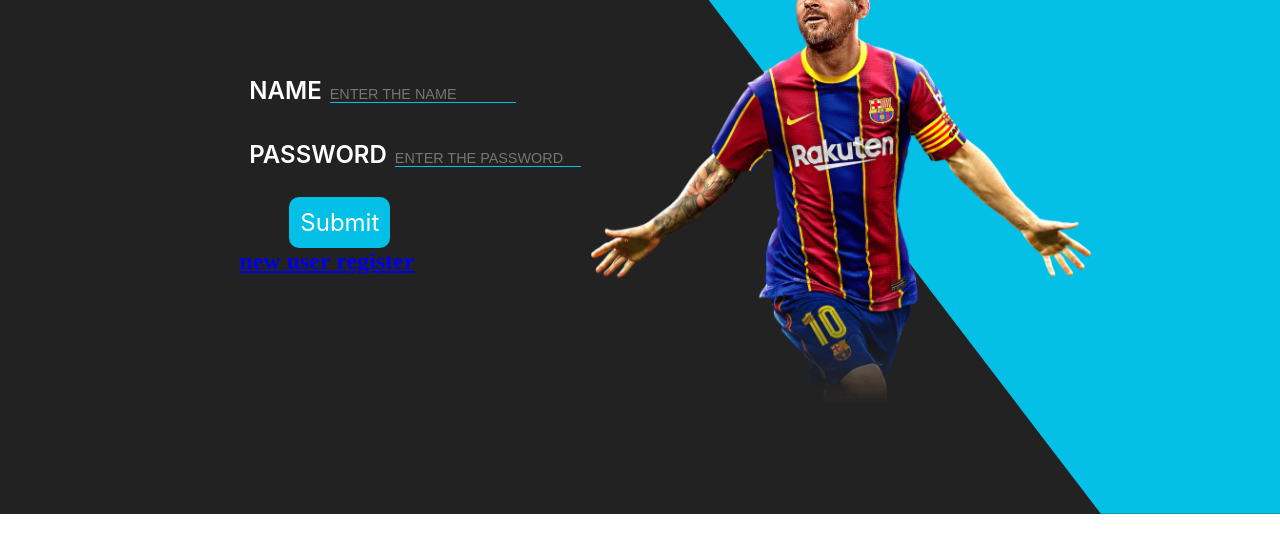
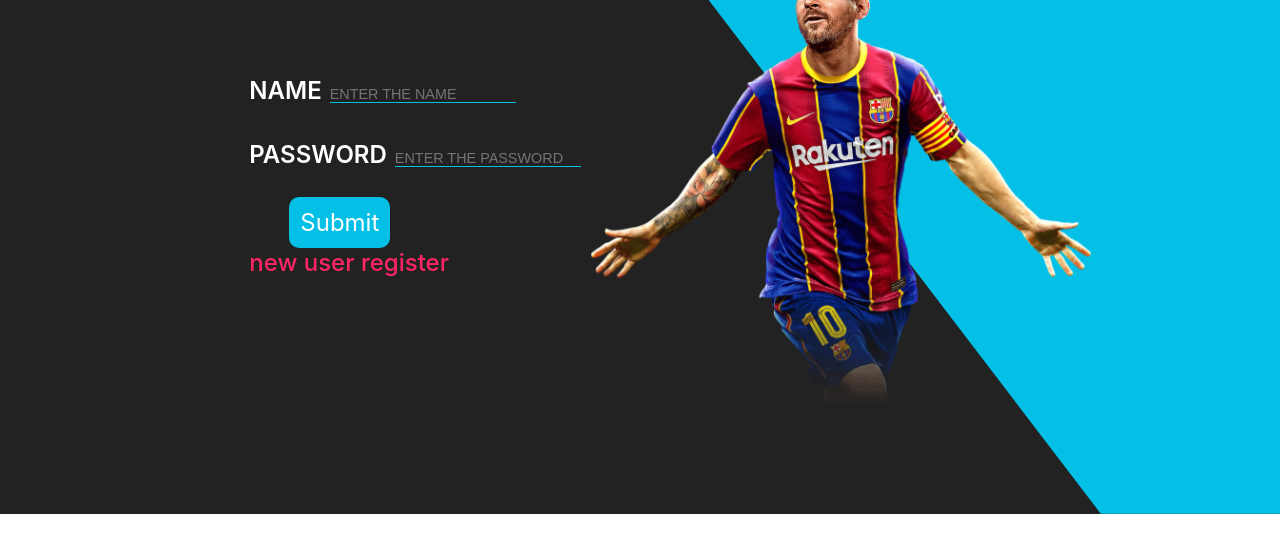
Before and after one commit to BHARATHKUMAR008/ROYAL-HOTEL, a plain HTML site: page logins.html in a window 1280 px wide. Shown: the part 157-710 px from the top of the page. Drawn offline with Linux system fonts and the light colour scheme.

Commit message:
Update login register.css

```diff
--- a/login register.css
+++ b/login register.css
@@ -58,6 +58,14 @@
 animation-delay: 0s;
 opacity: 1;
 
+}
+section .inputs  a{
+    font-size: 1em;
+    font-family: -apple-system, BlinkMacSystemFont, 'Segoe UI', Roboto, Oxygen, Ubuntu, Cantarell, 'Open Sans', 'Helvetica Neue', sans-serif;
+    color: #ff2565;
+    font-weight: 500;
+    text-decoration: none;
+    padding: 10px;
 }
 .input{
     margin-top:  15px ;
```
